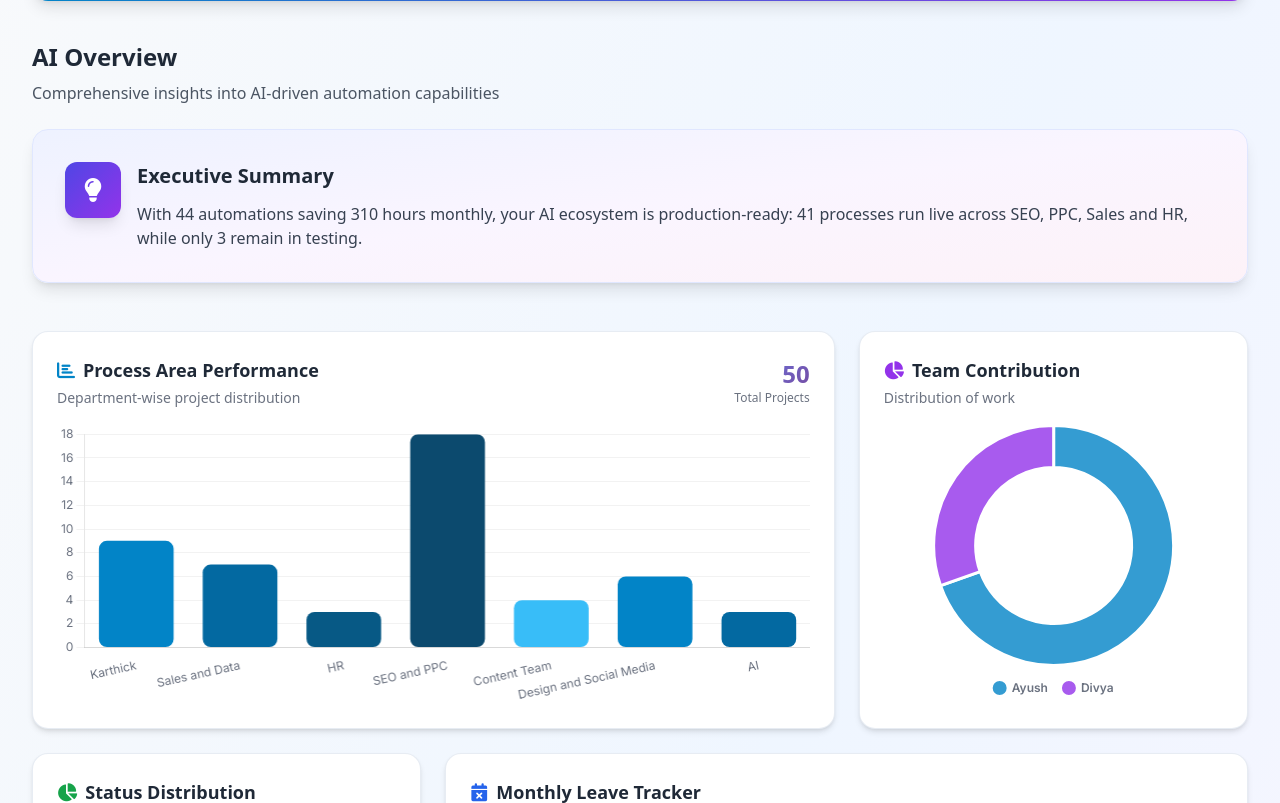
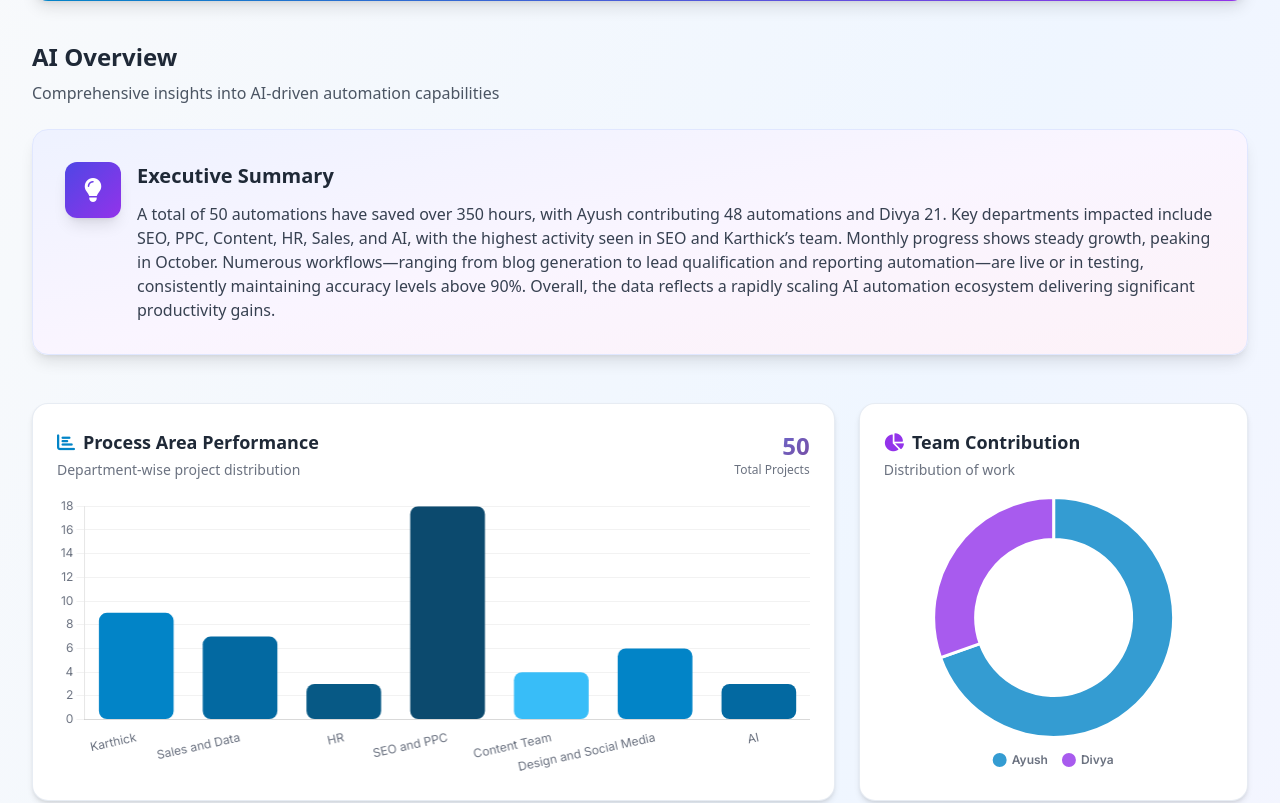
Before and after one commit to RevvGrowth-25/ReDajngo, a Django app: page / in a window 1280 px wide. Shown: the part 495-1298 px from the top of the page. Run offline with Django 5.2, Linux system fonts and the light colour scheme; some libraries are stand-ins or nearby versions.

Commit message:
Update index.html

```diff
--- a/home/templates/index.html
+++ b/home/templates/index.html
@@ -68,7 +68,7 @@
         <div class="flex-1">
           <h3 class="text-xl font-bold text-gray-800 mb-3">Executive Summary</h3>
           <p class="text-gray-700 leading-relaxed text-sm md:text-base">
-            With 44 automations saving 310 hours monthly, your AI ecosystem is production-ready: 41 processes run live across SEO, PPC, Sales and HR, while only 3 remain in testing.
+            A total of 50 automations have saved over 350 hours, with Ayush contributing 48 automations and Divya 21. Key departments impacted include SEO, PPC, Content, HR, Sales, and AI, with the highest activity seen in SEO and Karthick’s team. Monthly progress shows steady growth, peaking in October. Numerous workflows—ranging from blog generation to lead qualification and reporting automation—are live or in testing, consistently maintaining accuracy levels above 90%. Overall, the data reflects a rapidly scaling AI automation ecosystem delivering significant productivity gains.
           </p>
         </div>
       </div>
```
